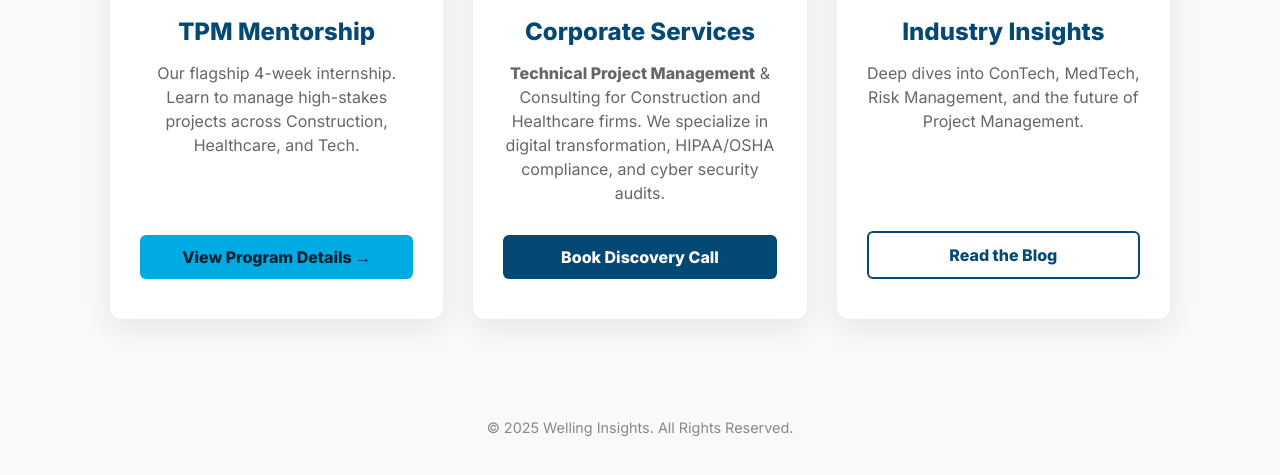
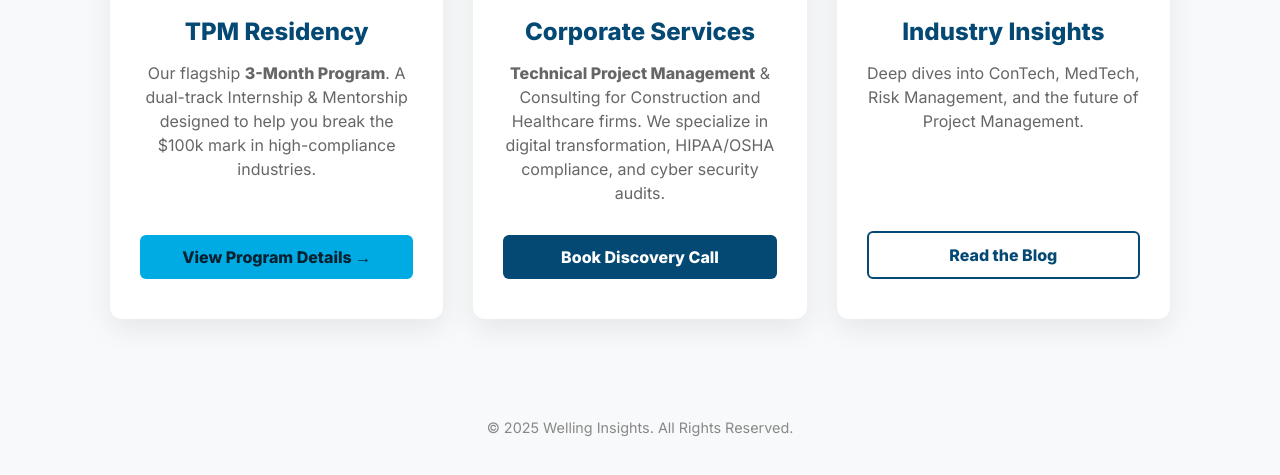
Before and after one commit to wellinginsights/welling-insights-web, a plain HTML site: page index.html in a window 1280 px wide. Shown: the part 423-898 px from the top of the page. Drawn offline with Linux system fonts and the light colour scheme.

Commit message:
Update index.html

```diff
--- a/index.html
+++ b/index.html
@@ -83,13 +83,13 @@
             <div class="service-card" style="border-top-color: var(--electric-cyan);">
                 <div>
                     <span class="icon">🚀</span>
-                    <h3>TPM Mentorship</h3>
-                    <p>Our flagship 4-week internship. Learn to manage high-stakes projects across Construction, Healthcare, and Tech.</p>
+                    <h3>TPM Residency</h3>
+                    <p>Our flagship <strong>3-Month Program</strong>. A dual-track Internship & Mentorship designed to help you break the $100k mark in high-compliance industries.</p>
                 </div>
                 <a href="internship.html" class="btn btn-accent">View Program Details →</a>
             </div>
 
-           <div class="service-card">
+            <div class="service-card">
                 <div>
                     <span class="icon">💼</span>
                     <h3>Corporate Services</h3>
```
